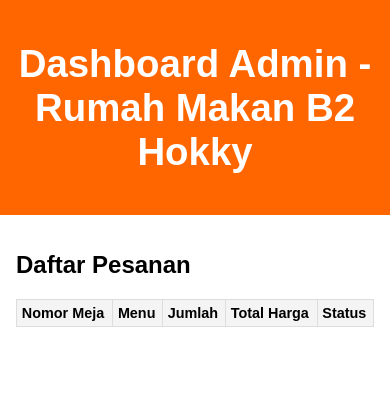
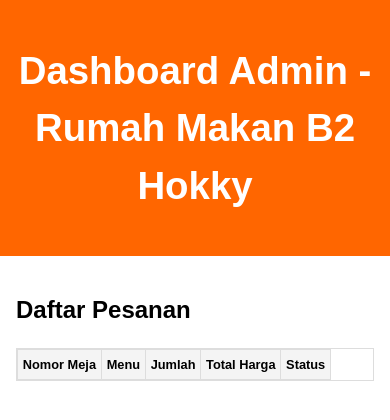
Before and after one commit to malvind23/malvinadmin.github.io, a plain HTML site: page index.html in a window 390 px wide. Drawn offline with Linux system fonts and the light colour scheme.

Commit message:
Update index.html

```diff
--- a/index.html
+++ b/index.html
@@ -10,6 +10,7 @@
             margin: 0;
             padding: 0;
             box-sizing: border-box;
+            line-height: 1.5;
         }
         header {
             background-color: #ff6600;
@@ -19,7 +20,6 @@
         }
         .container {
             padding: 1rem;
-            overflow-x: auto;
         }
         table {
             width: 100%;
@@ -40,15 +40,27 @@
             padding: 0.3rem;
             font-size: 1rem;
         }
+        /* Responsiveness */
         @media (max-width: 768px) {
+            header {
+                font-size: 1.2rem;
+            }
             table {
+                display: block;
+                overflow-x: auto;
                 font-size: 0.9rem;
             }
             th, td {
                 padding: 0.3rem;
+                white-space: nowrap;
             }
-            header {
-                font-size: 1.2rem;
+        }
+        @media (max-width: 480px) {
+            th, td {
+                font-size: 0.8rem;
+            }
+            .status-select {
+                font-size: 0.8rem;
             }
         }
     </style>
```
